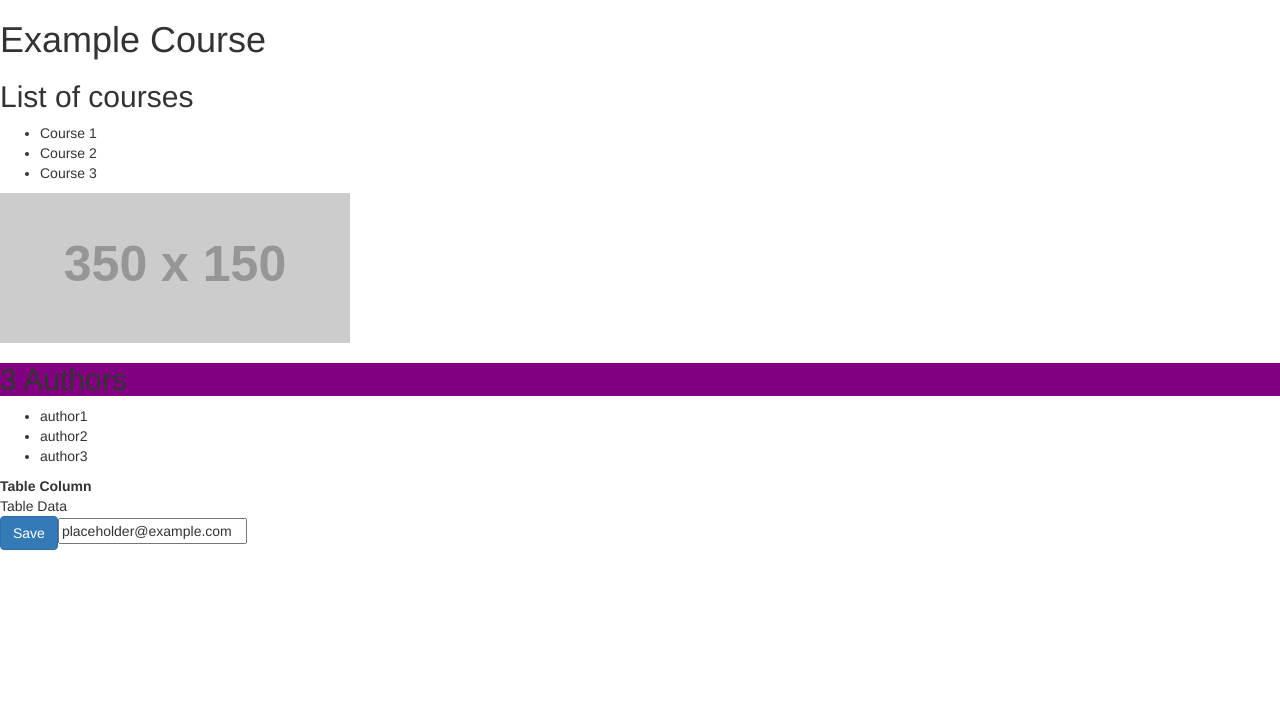
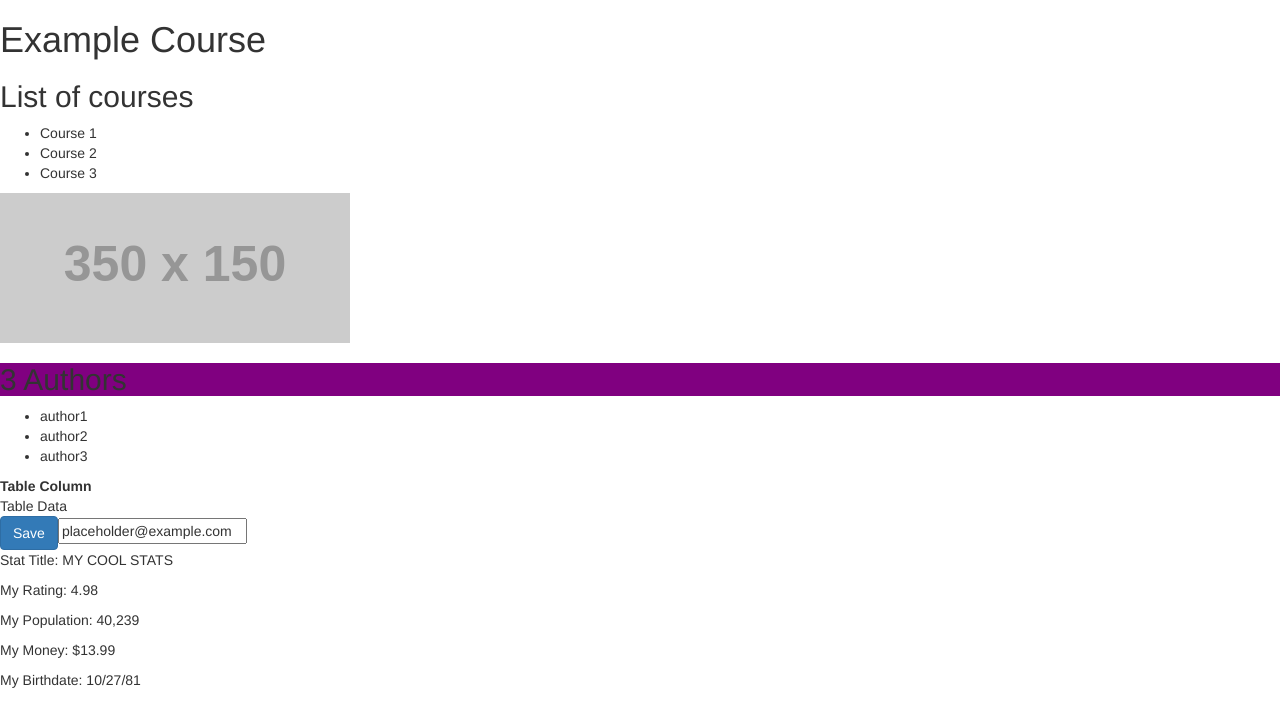
Before and after one commit to lbuthman/typescript-basics, an Angular app in the folder course-example/: page / in a window 1280 px wide. Shown: the top 726 px of the page. Built offline with nearby package versions, Linux system fonts and the light colour scheme.

Commit message:
[example] String formatting with pipes

```diff
--- a/course-example/src/app/authors/authors.component.html
+++ b/course-example/src/app/authors/authors.component.html
@@ -12,3 +12,10 @@
 </table>
 <button (click)="onClick($event)" class="btn" [class.btn-primary]="isPrimary">Save</button>
 <input [(ngModel)]="email" (keyup.enter)="onKeyUp()"/>
+<div>
+  <p>Stat Title: {{ stats.title | uppercase }}</p>
+  <p>My Rating: {{ stats.rating | number:'1.2-2' }} </p>
+  <p>My Population: {{ stats.population | number }}</p>
+  <p>My Money: {{ stats.money | currency }}</p>
+  <p>My Birthdate: {{ stats.birthDate | date:'shortDate' }}</p>
+</div>
--- a/course-example/src/app/authors/authors.component.ts
+++ b/course-example/src/app/authors/authors.component.ts
@@ -12,6 +12,13 @@ export class AuthorsComponent implements OnInit {
   colSpan = 2;
   isPrimary = true;
   email = 'placeholder@example.com';
+  stats = {
+    title: "My cool stats",
+    rating: 4.9753,
+    population: 40239,
+    money: 13.99,
+    birthDate: new Date(1981, 9, 27)
+  }
 
   constructor(service: AuthorsService) {
     this.authors = service.getAuthors();
```
